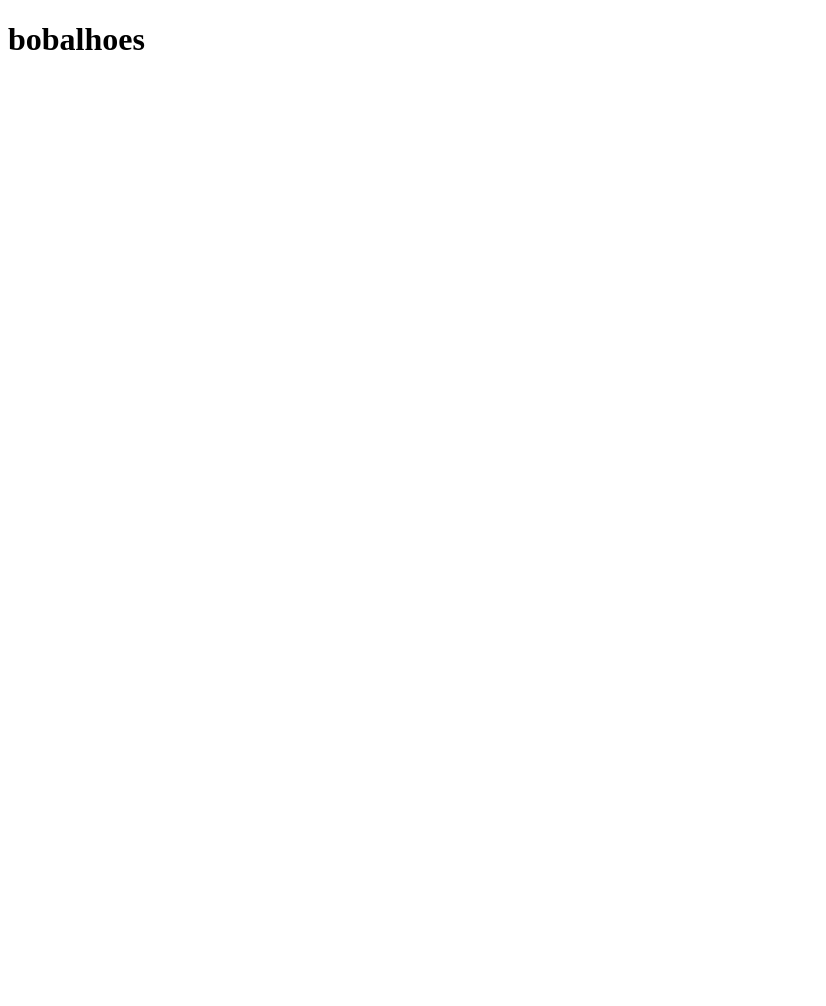
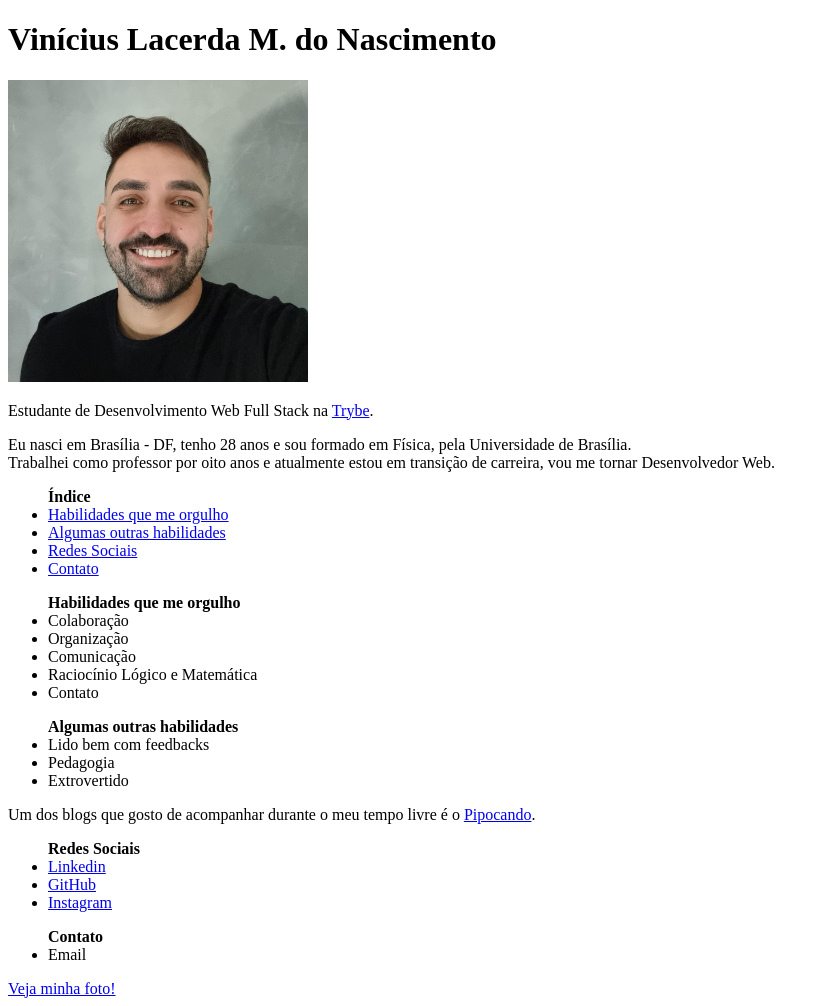
Before and after one commit to ViniciusmnLacerda/ViniciusmnLacerda.github.io, a plain HTML site: page index.html in a window 1280 px wide. Shown: the whole page, without its empty margins (0-826 px from the left). Before the commit the page ends 800 px from the top, so only its background shows below. Drawn offline with Linux system fonts and the light colour scheme.

Commit message:
Finalizei o exercicio m1b3d1

```diff
--- a/index.html
+++ b/index.html
@@ -2,10 +2,51 @@
 <html lang="pt-br">
 <head>
     <meta charset="UTF-8">
-
     <title>Vinícius Lacerda</title>
 </head>
 <body>
-    <h1>bobalhoes</h1>
+    <h1>Vinícius Lacerda M. do Nascimento</h1>
+    <img id ="foto" src="images/fotoperfil.jpg" atl="Foto do Vinícius Lacerda" width="300px">
+<p>Estudante de Desenvolvimento Web Full Stack na <a href="https://www.betrybe.com/" target="_blank">Trybe</a>.</p>
+<p>Eu nasci em Brasília - DF, tenho 28 anos e sou formado em Física, pela Universidade de Brasília. <br>
+Trabalhei como professor por oito anos e atualmente estou em transição de carreira, vou me tornar Desenvolvedor Web.
+</p>
+
+<ul><strong>Índice</strong>
+<li> <a href="#indice1">Habilidades que me orgulho</a></li>
+<li> <a href="#indice2">Algumas outras habilidades</a></li>
+<li> <a href="#indice3">Redes Sociais</a></li>
+<li> <a href="#indice4">Contato</a></li>
+</ul>
+
+<ul id="indice1"> <strong>Habilidades que me orgulho</strong>
+    <li>Colaboração</li>
+    <li>Organização</li>
+    <li>Comunicação</li>
+    <li>Raciocínio Lógico e Matemática</li>
+    <li>Contato</li>
+</ul>
+<ul id="indice2"> <strong>Algumas outras habilidades</strong>
+    <li>Lido bem com feedbacks</li>
+    <li>Pedagogia</li>
+    <li>Extrovertido</li>
+</ul>
+
+<p>Um dos blogs que gosto de acompanhar durante o meu tempo livre é o <a href="https://www.youtube.com/channel/UCBFLqK7PAP9DQ3JpIrWFI7w"
+    « target="blank">Pipocando</a>.</p>
+
+    <ul id="indice3"><strong>Redes Sociais</strong>
+    <li> <a href="https://www.linkedin.com/in/viniciuslmn/" target="_blank">Linkedin</a></li>
+    <li><a href="https://github.com/ViniciusmnLacerda" target="_blank">GitHub</a></li>
+    <li> <a href="https://www.instagram.com/viniciuslmn/" target="Instagram">Instagram</a></li>
+    </ul>
+
+   <ul id="indice4"><strong>Contato</strong>
+   <li>Email</li>
+   </ul>
+
+    <a href="#foto">Veja minha foto!</a>
+
+
 </body>
 </html>
```
Also changed, not shown: images/fotoperfil.jpg (added).
